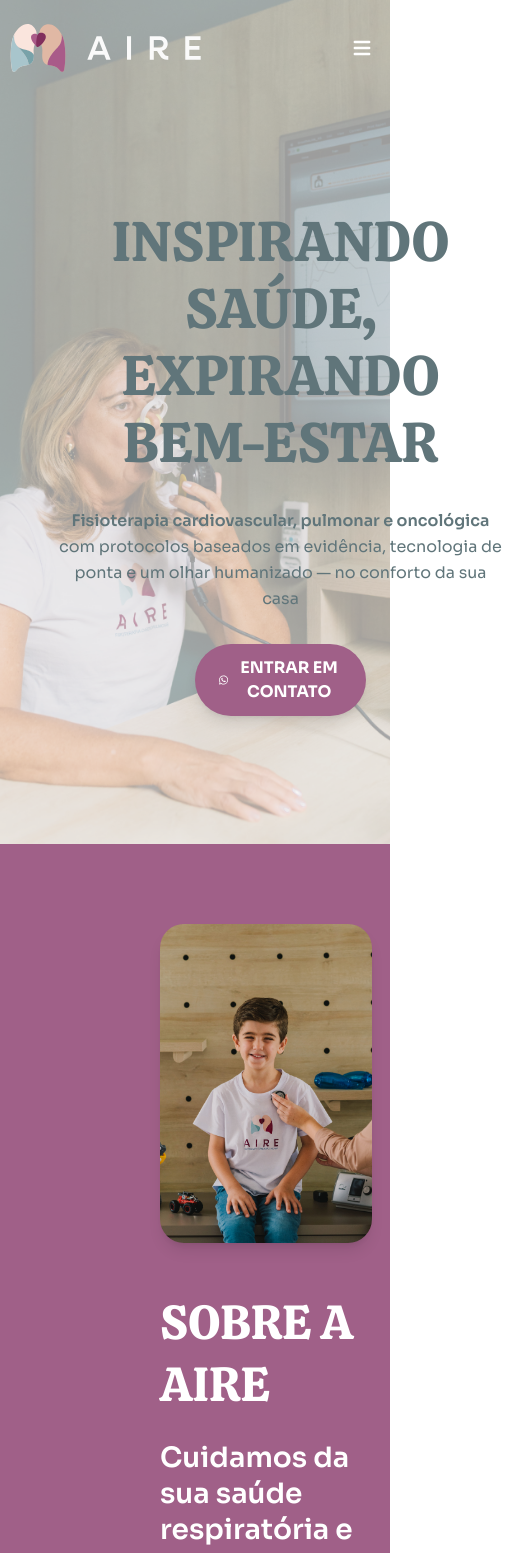
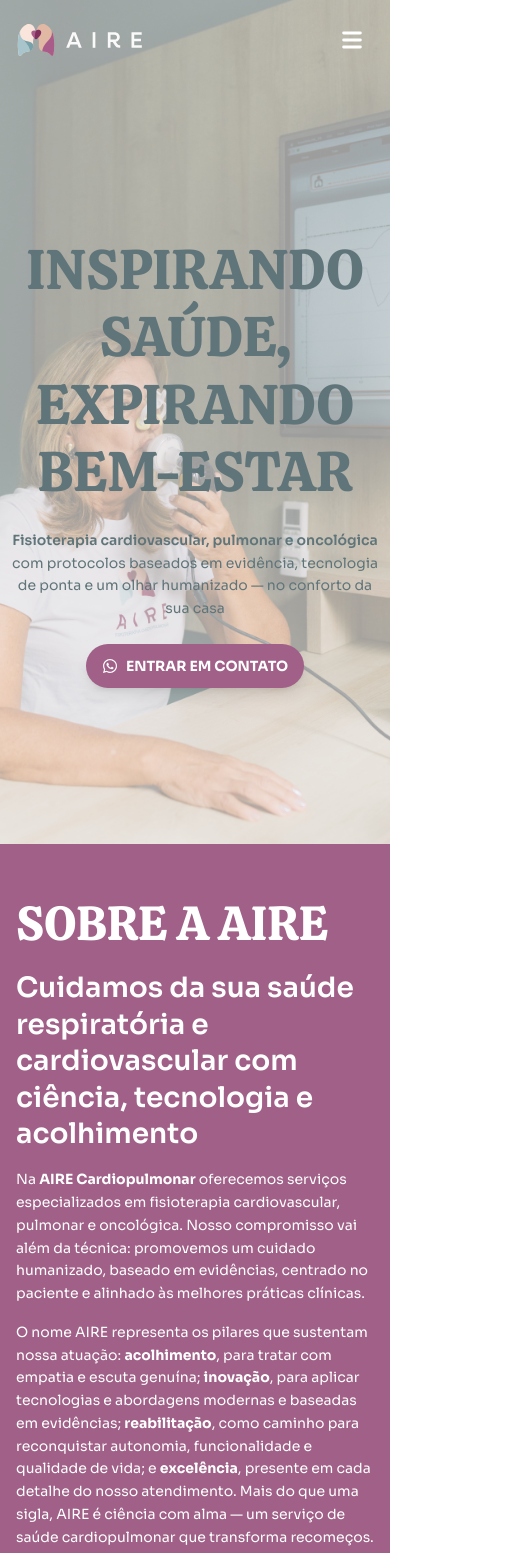
Before and after one commit to sahdibernardi/aire-website, a Next.js app: page / in a window 390 px wide. Shown: the top 1553 px of the page, 506 px wide, since content can reach past the window. Built offline with nearby package versions, Linux system fonts and the light colour scheme.

Commit message:
Add: mobile support

```diff
--- a/app/globals.css
+++ b/app/globals.css
@@ -37,10 +37,21 @@
 }
 
 
+* {
+  box-sizing: border-box;
+}
+
+html, body {
+  overflow-x: hidden;
+  max-width: 100vw;
+}
+
 body {
   background: var(--background);
   color: var(--foreground);
   font-family: var(--font-sora), Arial, Helvetica, sans-serif;
+  margin: 0;
+  padding: 0;
 }
 
 /* Estilos para títulos usando Calistoga */
@@ -79,3 +90,36 @@
   font-size: 1.125rem;
   line-height: 1.5;
 }
+
+/* Prevenir overflow horizontal */
+.container {
+  max-width: 100%;
+  overflow-x: hidden;
+}
+
+/* Garantir que imagens não causem overflow */
+img {
+  max-width: 100%;
+  height: auto;
+}
+
+/* Garantir que elementos com largura fixa não causem overflow */
+.max-w-\[1000px\] {
+  max-width: min(1000px, 100vw - 2rem);
+}
+
+.max-w-\[600px\] {
+  max-width: min(600px, 100vw - 2rem);
+}
+
+.max-w-\[500px\] {
+  max-width: min(500px, 100vw - 2rem);
+}
+
+.max-w-\[450px\] {
+  max-width: min(450px, 100vw - 2rem);
+}
+
+.max-w-\[400px\] {
+  max-width: min(400px, 100vw - 2rem);
+}
--- a/components/sections/AboutSection.tsx
+++ b/components/sections/AboutSection.tsx
@@ -2,26 +2,26 @@
 
 export default function AboutSection() {
   return (
-    <section className="py-20 px-40 bg-aire-pink">
-      <div className="container mx-auto grid lg:grid-cols-2 gap-12 max-w-[1000px] tems-center">
-        <div className="relative">
+    <section className="py-12 sm:py-16 lg:py-20 px-2 sm:px-4 lg:px-6 xl:px-40 bg-aire-pink">
+      <div className="container mx-auto grid lg:grid-cols-2 gap-8 lg:gap-12 max-w-[1000px] items-center">
+        <div className="relative order-2 lg:order-1">
           <Image
             src="/menino.jpg"
             alt="Menino com profissional de saúde usando estetoscópio"
-            className="w-[400px] h-auto rounded-3xl shadow-lg"
+            className="w-full max-w-[400px] h-auto rounded-3xl shadow-lg mx-auto"
             width={500}
             height={500}
           />
         </div>
-        <div className="text-white">
-          <h2 className="font-bold mb-6">SOBRE A AIRE</h2>
-          <h3 className="text-lg font-semibold mb-6">
+        <div className="text-white order-1 lg:order-2">
+          <h2 className="font-bold mb-4 sm:mb-6 text-xl sm:text-2xl">SOBRE A AIRE</h2>
+          <h3 className="text-base sm:text-lg font-semibold mb-4 sm:mb-6">
             Cuidamos da sua saúde respiratória e cardiovascular com ciência, tecnologia e acolhimento
           </h3>
-          <p className="text-md mb-6 leading-relaxed">
+          <p className="text-sm sm:text-md mb-4 sm:mb-6 leading-relaxed">
             Na <strong>AIRE Cardiopulmonar</strong> oferecemos serviços especializados em fisioterapia cardiovascular, pulmonar e oncológica. Nosso compromisso vai além da técnica: promovemos um cuidado humanizado, baseado em evidências, centrado no paciente e alinhado às melhores práticas clínicas.
           </p>
-          <p className="text-md mb-6 leading-relaxed">
+          <p className="text-sm sm:text-md mb-4 sm:mb-6 leading-relaxed">
             O nome AIRE representa os pilares que sustentam nossa atuação: <strong>acolhimento</strong>, para tratar com empatia e escuta genuína; <strong>inovação</strong>, para aplicar tecnologias e abordagens modernas e baseadas em evidências; <strong>reabilitação</strong>, como caminho para reconquistar autonomia, funcionalidade e qualidade de vida; e <strong>excelência</strong>, presente em cada detalhe do nosso atendimento. Mais do que uma sigla, AIRE é ciência com alma — um serviço de saúde cardiopulmonar que transforma recomeços.
           </p>
         </div>
--- a/components/sections/Footer.tsx
+++ b/components/sections/Footer.tsx
@@ -1,10 +1,10 @@
 
 export default function Footer() {
   return (
-    <footer className="py-5 px-6 bg-aire-slate text-aire-white">
-      <div className="container mx-auto flex justify-between items-center">
-        <p>AIRE - Fisioterapia Cardiopulmonar</p>
-        <p>© 2025 Todos os direitos reservados. Desenvolvido por @sahdibernardi</p>
+    <footer className="py-4 sm:py-5 px-2 sm:px-4 lg:px-6 bg-aire-slate text-aire-white">
+      <div className="container mx-auto flex flex-col sm:flex-row justify-between items-center space-y-2 sm:space-y-0">
+        <p className="text-sm sm:text-base text-center sm:text-left">AIRE - Fisioterapia Cardiopulmonar</p>
+        <p className="text-xs sm:text-sm text-center sm:text-right">© 2025 Todos os direitos reservados. Desenvolvido por @sahdibernardi</p>
       </div>
     </footer>
   );
--- a/components/sections/Header.tsx
+++ b/components/sections/Header.tsx
@@ -21,21 +21,21 @@
 
   return (
     <header
-      className={`w-full pt-2 px-2 fixed top-0 z-50 transition-all duration-300 ${
+      className={`w-full max-w-full pt-2 px-2 fixed top-0 z-50 transition-all duration-300 ${
         isScrolled
           ? "bg-aire-white/95 backdrop-blur-sm"
           : "bg-transparent"
       }`}
     >
-      <div className="container mx-auto flex items-center justify-between">
-        <div className="flex items-center space-x-4 h-20">
-          <Image src="/logoLung.svg" alt="AIRE Logo" width={60} height={30} />
+      <div className="container mx-auto flex items-center justify-between px-2 sm:px-4 max-w-full">
+        <div className="flex items-center space-x-2 sm:space-x-4 h-16 sm:h-20">
+          <Image src="/logoLung.svg" alt="AIRE Logo" width={40} height={20} className="sm:w-[60px] sm:h-[30px]" />
           <Image
             src={isScrolled ? "/aireRosa.svg" : "/aireBranco.svg"}
             alt="AIRE"
-            width={120}
-            height={60}
-            className="transition-all duration-300 object-cover"
+            width={80}
+            height={40}
+            className="sm:w-[120px] sm:h-[60px] transition-all duration-300 object-cover"
           />
         </div>
 
@@ -95,20 +95,20 @@
 
         {/* Mobile Menu Button */}
         <button
-          className="md:hidden p-2"
+          className="md:hidden p-2 z-50"
           onClick={() => setIsMobileMenuOpen(!isMobileMenuOpen)}
           aria-label="Toggle mobile menu"
         >
           {isMobileMenuOpen ? (
             <HiX
-              size={24}
+              size={28}
               className={`transition-colors ${
                 isScrolled ? "text-aire-slate" : "text-white"
               }`}
             />
           ) : (
             <HiMenu
-              size={24}
+              size={28}
               className={`transition-colors ${
                 isScrolled ? "text-aire-slate" : "text-white"
               }`}
@@ -120,16 +120,17 @@
       {/* Mobile Dropdown Menu */}
       {isMobileMenuOpen && (
         <div
-          className={`md:hidden absolute top-full left-0 w-full transition-all duration-300 ${
+          className={`md:hidden fixed top-0 left-0 w-full h-screen transition-all duration-300 z-40 ${
             isScrolled
               ? "bg-aire-white/95 backdrop-blur-sm"
               : "bg-black/90 backdrop-blur-sm"
           }`}
         >
-          <nav className="flex flex-col py-4">
+          <div className="pt-20">
+            <nav className="flex flex-col">
               <Link
                 href="#"
-              className={`px-6 py-3 transition-colors font-bold ${
+                className={`px-6 py-4 text-lg transition-colors font-bold ${
                   isScrolled
                     ? "text-aire-slate hover:text-aire-purple hover:bg-aire-cream/20"
                     : "text-white hover:text-aire-cream hover:bg-white/10"
@@ -140,7 +141,7 @@
               </Link>
               <Link
                 href="#"
-              className={`px-6 py-3 transition-colors font-bold ${
+                className={`px-6 py-4 text-lg transition-colors font-bold ${
                   isScrolled
                     ? "text-aire-slate hover:text-aire-purple hover:bg-aire-cream/20"
                     : "text-white hover:text-aire-cream hover:bg-white/10"
@@ -151,7 +152,7 @@
               </Link>
               <Link
                 href="#"
-              className={`px-6 py-3 transition-colors font-bold ${
+                className={`px-6 py-4 text-lg transition-colors font-bold ${
                   isScrolled
                     ? "text-aire-slate hover:text-aire-purple hover:bg-aire-cream/20"
                     : "text-white hover:text-aire-cream hover:bg-white/10"
@@ -162,7 +163,7 @@
               </Link>
               <Link
                 href="#"
-              className={`px-6 py-3 transition-colors font-bold ${
+                className={`px-6 py-4 text-lg transition-colors font-bold ${
                   isScrolled
                     ? "text-aire-slate hover:text-aire-purple hover:bg-aire-cream/20"
                     : "text-white hover:text-aire-cream hover:bg-white/10"
@@ -173,7 +174,7 @@
               </Link>
               <Link
                 href="#"
-              className={`px-6 py-3 transition-colors font-bold ${
+                className={`px-6 py-4 text-lg transition-colors font-bold ${
                   isScrolled
                     ? "text-aire-slate hover:text-aire-purple hover:bg-aire-cream/20"
                     : "text-white hover:text-aire-cream hover:bg-white/10"
@@ -184,6 +185,7 @@
               </Link>
             </nav>
           </div>
+        </div>
       )}
     </header>
   );
--- a/components/sections/HeroSection.tsx
+++ b/components/sections/HeroSection.tsx
@@ -16,20 +16,20 @@
         <div className="absolute inset-0" style={{ backgroundColor: '#FBFBFB9C', opacity: 0.99 }}></div>
       </div>
 
-      <div className="container mx-auto px-6 relative z-10">
-        <div className="flex flex-row justify-end min-h-screen">
-          <div className="w-1/2"></div>
-          <div className="flex flex-col justify-center items-center text-right space-y-8 w-1/2">
-            <h1 className="mt-20 font-bold text-aire-slate leading-tight w-[400px] text-center">
+      <div className="container mx-auto px-2 sm:px-4 lg:px-6 relative z-10 max-w-full">
+        <div className="flex flex-col lg:flex-row justify-center lg:justify-end min-h-screen">
+          <div className="hidden lg:block lg:w-1/2"></div>
+          <div className="flex flex-col justify-center items-center text-center lg:text-right space-y-6 lg:space-y-8 w-full lg:w-1/2 pt-20 lg:pt-0">
+            <h1 className="text-center text-2xl sm:text-3xl lg:text-4xl font-bold text-aire-slate leading-tight max-w-[90vw] sm:max-w-[400px] lg:w-[400px]">
               INSPIRANDO SAÚDE, EXPIRANDO BEM-ESTAR
             </h1>
-              <p className="text-center lg:text-lg text-aire-slate leading-relaxed w-[450px]">
-                <span className="font-semibold">Fisioterapia cardiovascular, pulmonar e oncológica</span> com
-                protocolos baseados em evidência, tecnologia de ponta e um olhar humanizado — no conforto da sua casa
-              </p>
-            <div className="flex justify-end">
-              <Button className="bg-aire-pink hover:bg-aire-purple text-white px-6 py-3 lg:flex items-center space-x-2 shadow-lg">
-                <FaWhatsapp className="h-4 w-4 lg:h-5 lg:w-5" />
+            <p className="text-sm text-center sm:text-base lg:text-lg text-aire-slate leading-relaxed sm:max-w-[450px] lg:w-[450px]">
+              <span className="font-semibold">Fisioterapia cardiovascular, pulmonar e oncológica</span> com
+              protocolos baseados em evidência, tecnologia de ponta e um olhar humanizado — no conforto da sua casa
+            </p>
+            <div className="flex justify-center w-full">
+              <Button className="bg-aire-pink hover:bg-aire-purple text-white px-4 sm:px-6 py-3 text-sm sm:text-base flex items-center space-x-2 shadow-lg">
+                <FaWhatsapp className="h-4 w-4 sm:h-5 sm:w-5" />
                 <span>ENTRAR EM CONTATO</span>
               </Button>
             </div>
```
Also changed, not shown: components/sections/DoctorSection.tsx (+14 -14 lines), components/sections/FinalCTASection.tsx (+8 -8 lines), components/sections/HomeCareSection.tsx (+12 -12 lines), components/sections/TestimonialsSection.tsx (+20 -20 lines). Lines whose indentation alone changed are shown as unchanged.
